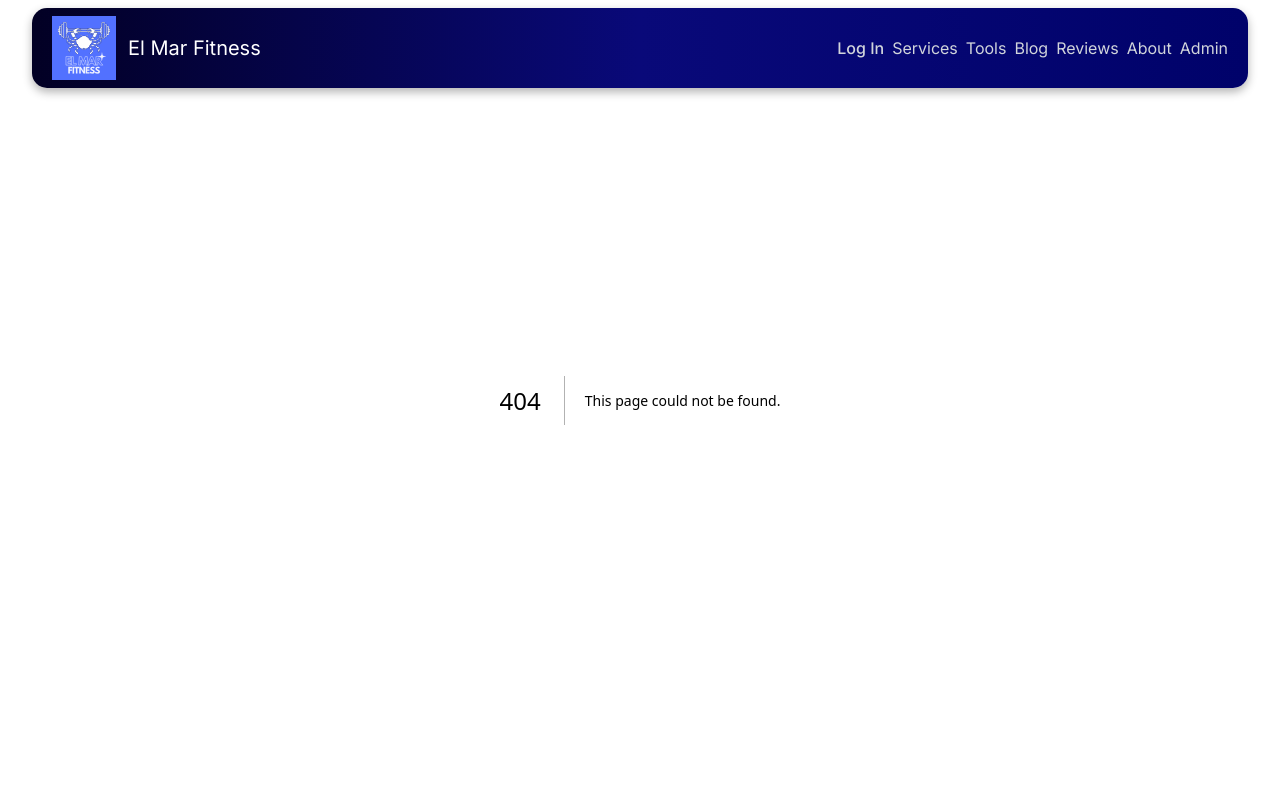
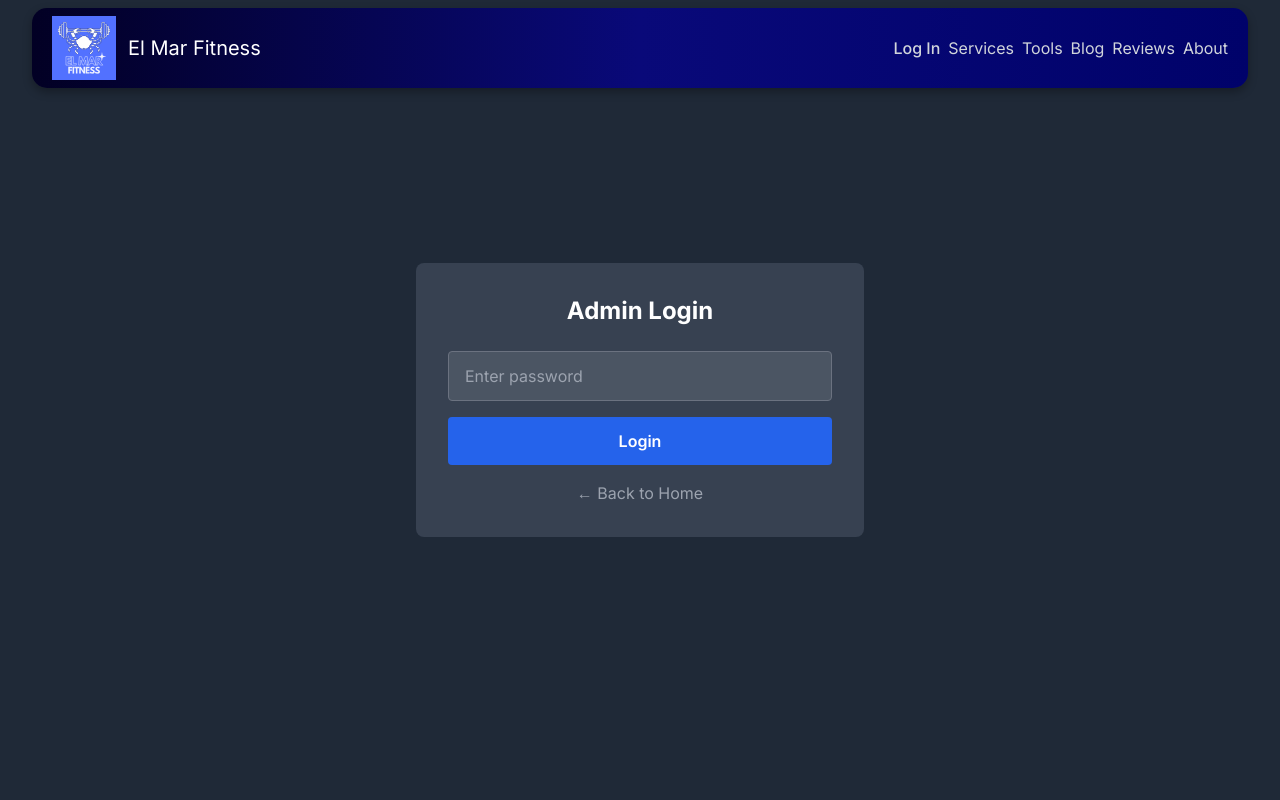
Before and after one commit to miguelaram2016/nextjs-emf, a Next.js app: page /admin in a window 1280 px wide. Before the commit this address had no page. Shown: the top 800 px of the page. Built offline with nearby package versions, Linux system fonts and the light colour scheme.

Commit message:
Fix: remove admin nav, add admin page, fix hydration errors, hero image

```diff
--- /dev/null
+++ b/src/app/admin/page.jsx
@@ -0,0 +1,73 @@
+'use client';
+
+import { useState, useEffect } from 'react';
+import Link from 'next/link';
+import { useRouter } from 'next/navigation';
+
+export default function AdminPage() {
+  const [isAuthenticated, setIsAuthenticated] = useState(false);
+  const [password, setPassword] = useState('');
+  const [error, setError] = useState('');
+
+  const handleLogin = (e) => {
+    e.preventDefault();
+    const correctPassword = process.env.NEXT_PUBLIC_ADMIN_PASSWORD || 'defaultpassword123';
+    if (password === correctPassword) {
+      setIsAuthenticated(true);
+      setError('');
+    } else {
+      setError('Invalid password');
+    }
+  };
+
+  if (!isAuthenticated) {
+    return (
+      <div className="min-h-screen bg-gray-800 flex items-center justify-center p-4">
+        <div className="bg-gray-700 p-8 rounded-lg max-w-md w-full">
+          <h1 className="text-2xl font-bold text-white mb-6 text-center">Admin Login</h1>
+          <form onSubmit={handleLogin}>
+            <input
+              type="password"
+              value={password}
+              onChange={(e) => setPassword(e.target.value)}
+              placeholder="Enter password"
+              className="w-full px-4 py-3 rounded bg-gray-600 text-white border border-gray-500 mb-4"
+            />
+            {error && <p className="text-red-400 mb-4">{error}</p>}
+            <button
+              type="submit"
+              className="w-full bg-blue-600 hover:bg-blue-700 text-white font-semibold py-3 rounded"
+            >
+              Login
+            </button>
+          </form>
+          <Link href="/" className="block text-center text-gray-400 mt-4 hover:text-white">
+            ← Back to Home
+          </Link>
+        </div>
+      </div>
+    );
+  }
+
+  return (
+    <div className="min-h-screen bg-gray-800 p-8">
+      <div className="max-w-4xl mx-auto">
+        <h1 className="text-3xl font-bold text-white mb-8">Blog Admin</h1>
+        <Link
+          href="/admin/editor"
+          className="inline-block bg-blue-600 hover:bg-blue-700 text-white font-semibold py-3 px-6 rounded mb-8"
+        >
+          + New Post
+        </Link>
+        <div className="bg-gray-700 p-6 rounded-lg">
+          <p className="text-gray-300">
+            Manage your blog posts here. Posts are saved to your browser's localStorage.
+          </p>
+        </div>
+        <Link href="/" className="block text-gray-400 mt-8 hover:text-white">
+          ← Back to Home
+        </Link>
+      </div>
+    </div>
+  );
+}
--- a/src/app/components/Footer.jsx
+++ b/src/app/components/Footer.jsx
@@ -1,9 +1,14 @@
 "use client"
+import { useState, useEffect } from 'react';
 import Link from 'next/link';
 import './styles/Footer.css';
 
 const Footer = () => {
-  const currentYear = new Date().getFullYear();
+  const [currentYear, setCurrentYear] = useState(2026);
+
+  useEffect(() => {
+    setCurrentYear(new Date().getFullYear());
+  }, []);
 
   return (
     <footer className="footer-container">
--- a/src/app/components/Navbar.jsx
+++ b/src/app/components/Navbar.jsx
@@ -1,5 +1,5 @@
 "use client"
-import { useState } from "react";
+import { useState, useEffect } from "react";
 import Link from "next/link";
 import Image from "next/image";
 import { navLinks } from "../constants";
@@ -8,10 +8,17 @@ import './styles/Navbar.css';
 const Navbar = ({ loggedIn }) => {
   const [active, setActive] = useState("");
   const [toggle, setToggle] = useState(false);
+  const [mounted, setMounted] = useState(false);
+
+  useEffect(() => {
+    setMounted(true);
+  }, []);
 
   const handleLinkClick = (title) => {
     setActive(title);
-    window.scrollTo({ top: 0, behavior: 'smooth' });
+    if (typeof window !== 'undefined') {
+      window.scrollTo({ top: 0, behavior: 'smooth' });
+    }
   };
 
   const dashboardLink = loggedIn ? "Dashboard" : "Log In";
--- a/src/app/constants/index.js
+++ b/src/app/constants/index.js
@@ -22,10 +22,6 @@ export const navLinks = [
   {
     id: "about",
     title: "About",
-  },
-  {
-    id: "admin",
-    title: "Admin",
   },
 ];
 
```
Also changed, not shown: src/app/HomePage.jsx (+1 -0 lines).
